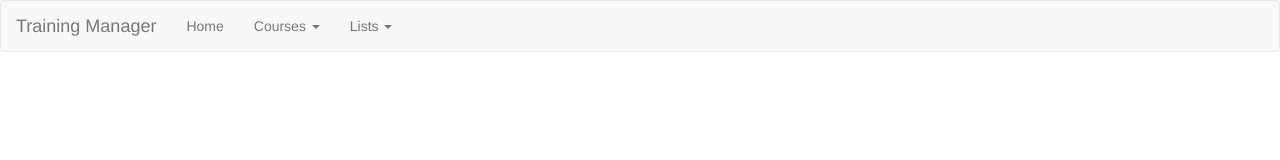
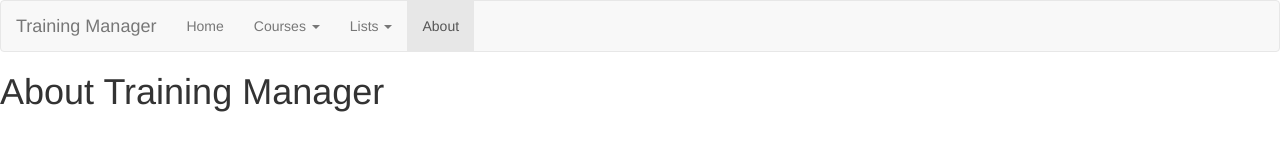
Before and after one commit to kasunkv/Training-Manager-Angular, a website: page index.html at #!/about in a window 1280 px wide. Drawn offline with nearby package versions, Linux system fonts and the light colour scheme; some packages are replaced by stand-ins of ours.

Commit message:
Added the about page and related routes

```diff
--- a/app/app.js
+++ b/app/app.js
@@ -13,6 +13,10 @@
                 url: '/',
                 controller: 'HomeController',
                 templateUrl: './app/views/home.html'
+            })
+            .state('about', {
+                url: '/about',
+                templateUrl: './app/views/about.html'
             })
             // Courses Routes
             .state('courses', {
--- /dev/null
+++ b/app/views/about.html
@@ -0,0 +1 @@
+<h1>About Training Manager</h1>
--- a/app/views/nav.html
+++ b/app/views/nav.html
@@ -28,6 +28,7 @@
                         <li ui-sref-active="active"><a ui-sref="lists.all">All Lists</a></li>
                     </ul>
                 </li>
+                <li ui-sref-active="active"><a ui-sref="about">About</a></li>
             </ul>
         </div>
     </div>
```
